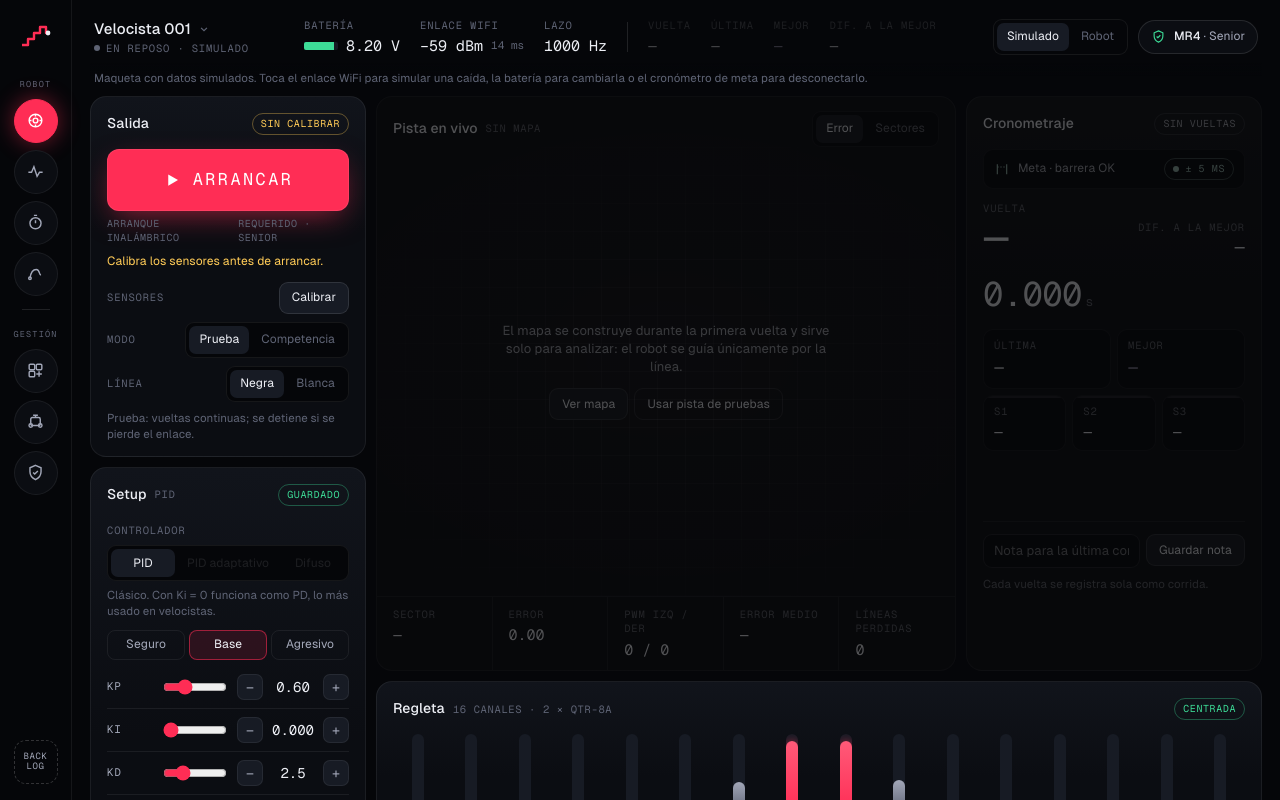
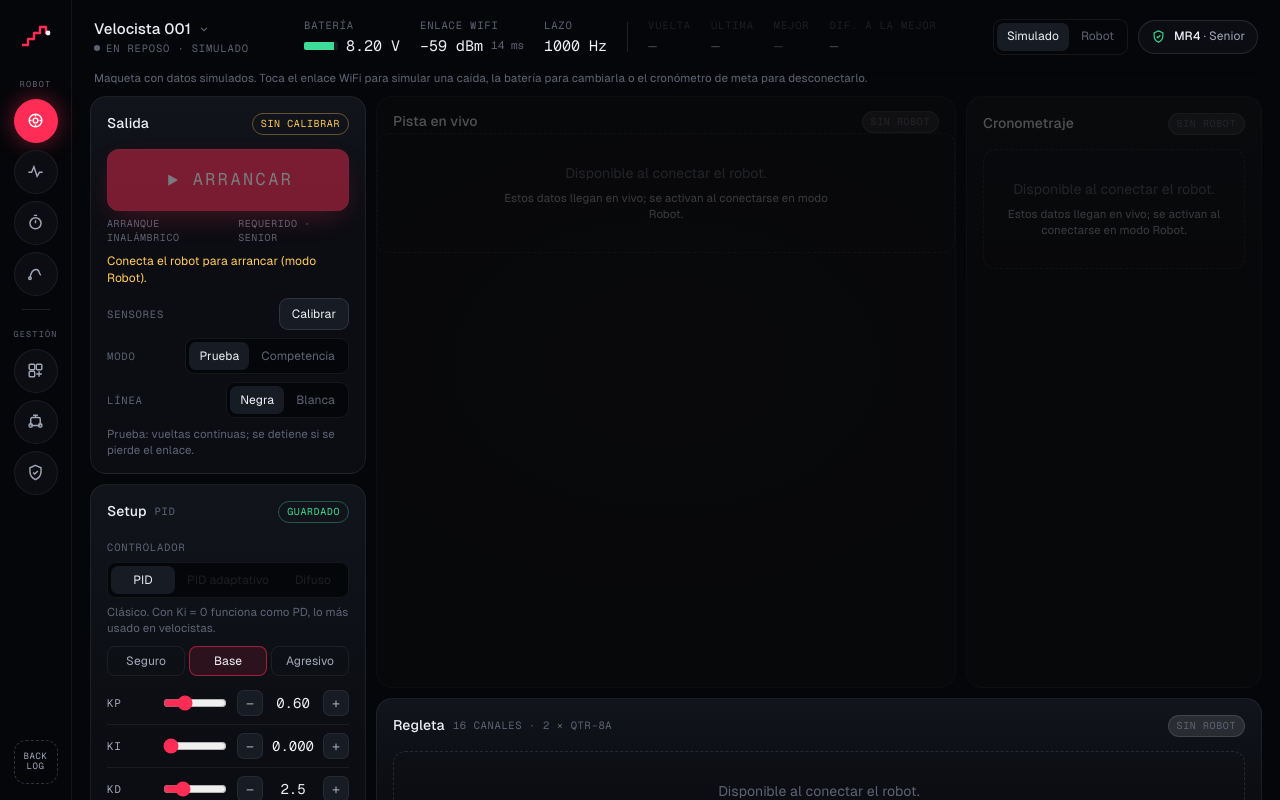
Before and after one commit to Xinefeth/Proyecto_Taller_Velocista, a React (Vite) app in the folder consola/: page / in a window 1280 px wide. Shown: the top 800 px of the page. Built offline with nearby package versions, Linux system fonts and the light colour scheme.

Commit message:
feat(consola): deshabilitar paneles en vivo sin robot conectado

```diff
--- a/consola/src/pages/Control.tsx
+++ b/consola/src/pages/Control.tsx
@@ -2,7 +2,7 @@
 // EN-19, HU-13 a HU-18, HU-21 a HU-24, HU-30, HU-11.
 import { useState } from "react";
 import { useConsola } from "../stores/ConsolaContext";
-import { Card } from "../components/Card";
+import { Card, type Sprint } from "../components/Card";
 import { ICO, Gate, Play, Stop } from "../components/IconosUI";
 import { CTRL, PDEF, differs } from "../datos/controladores";
 import { curVer, facts } from "../logica/dominio";
@@ -17,6 +17,38 @@ const CTRL_SPRINT: Record<string, "2" | "C" | undefined> = {
   fuzzy: "C",
 };
 
+// Placeholder deshabilitado para los paneles que dependen de telemetría en vivo.
+// Se muestra mientras no hay robot conectado (source !== "robot"); al conectarse,
+// cada panel renderiza su contenido real de nuevo.
+function PanelEnEspera({
+  titulo,
+  sub,
+  className,
+  pbi,
+  sprint,
+}: {
+  titulo: string;
+  sub?: string;
+  className: string;
+  pbi: string;
+  sprint: Sprint;
+}) {
+  return (
+    <Card className={`${className} panel-espera`} aria-label={titulo} pbi={pbi} sprint={sprint}>
+      <div className="hd">
+        <h2>
+          {titulo} {sub ? <small>{sub}</small> : null}
+        </h2>
+        <span className="tag">Sin robot</span>
+      </div>
+      <div className="espera-robot" role="status">
+        <p>Disponible al conectar el robot.</p>
+        <p className="muted">Estos datos llegan en vivo; se activan al conectarse en modo Robot.</p>
+      </div>
+    </Card>
+  );
+}
+
 function Salida() {
   const c = useConsola();
   const calTag = c.calibrating
@@ -25,7 +57,8 @@ function Salida() {
       ? ["Calibrado", "tag good"]
       : ["Sin calibrar", "tag warn"];
   let hint: [string, string];
-  if (c.running)
+  if (!c.robotConectado) hint = ["Conecta el robot para arrancar (modo Robot).", "hint warn"];
+  else if (c.running)
     hint = [
       c.mode === "competencia" ? "Intento en curso: una vuelta." : "En pista, modo prueba.",
       "hint",
@@ -46,7 +79,13 @@ function Salida() {
         <h2>Salida</h2>
         <span className={calTag[1]}>{calTag[0]}</span>
       </div>
-      <button type="button" className="go" data-running={c.running} onClick={c.arrancarDetener}>
+      <button
+        type="button"
+        className="go"
+        data-running={c.running}
+        disabled={!c.robotConectado}
+        onClick={c.arrancarDetener}
+      >
         {c.running ? <Stop /> : <Play />}
         <span>{c.running ? "DETENER" : "ARRANCAR"}</span>
       </button>
@@ -315,6 +354,8 @@ function PistaEnVivo() {
       : c.lastLap
         ? fmt(c.lastLap.iae / Math.max(0.01, c.lastLap.t), 2)
         : "—";
+  if (!c.robotConectado)
+    return <PanelEnEspera titulo="Pista en vivo" className="a-map" pbi="HU-22 · HU-24" sprint="2" />;
   return (
     <Card className="a-map" aria-label="Pista en vivo" pbi="HU-22 · HU-24" sprint="2">
       <div className="hd">
@@ -417,6 +458,8 @@ function Cronometraje() {
     if (c.lastLap?.fin) return [c.lastLap.col[i], fmt(c.lastLap.sec[i], 3)];
     return ["", "—"];
   };
+  if (!c.robotConectado)
+    return <PanelEnEspera titulo="Cronometraje" className="a-time" pbi="HU-19 · EN-15" sprint="2" />;
   return (
     <Card className="a-time" aria-label="Cronometraje" pbi="HU-19 · EN-15" sprint="2">
       <div className="hd">
@@ -551,6 +594,16 @@ function Regleta() {
     : Math.abs(pos) < 0.25
       ? ["Centrada", "tag good"]
       : [pos > 0 ? "Hacia la derecha" : "Hacia la izquierda", "tag"];
+  if (!c.robotConectado)
+    return (
+      <PanelEnEspera
+        titulo="Regleta"
+        sub="16 canales · 2 × QTR-8A"
+        className="a-sens"
+        pbi="HU-15"
+        sprint="1"
+      />
+    );
   return (
     <Card className="a-sens" pbi="HU-15" sprint="1">
       <div className="hd">
@@ -601,6 +654,10 @@ function Senales() {
     ["pl", "var(--ink)", "Izq"],
     ["pr", "var(--dim)", "Der"],
   ];
+  if (!c.robotConectado)
+    return (
+      <PanelEnEspera titulo="Señales" sub="6 s · 20 Hz" className="a-sig" pbi="HU-21" sprint="2" />
+    );
   return (
     <Card className="a-sig" pbi="HU-21" sprint="2">
       <div className="hd">
@@ -668,6 +725,16 @@ function ErrorPista() {
       c.lastBinsRef.current,
     ),
   );
+  if (!c.robotConectado)
+    return (
+      <PanelEnEspera
+        titulo="Error a lo largo de la pista"
+        sub="vuelta actual sobre la anterior"
+        className="a-health"
+        pbi="HU-30"
+        sprint="C"
+      />
+    );
   return (
     <Card className="a-health" pbi="HU-30" sprint="C">
       <div className="hd">
--- a/consola/src/stores/ConsolaContext.tsx
+++ b/consola/src/stores/ConsolaContext.tsx
@@ -116,6 +116,9 @@ export interface Consola {
   // conexión / fuente
   source: Fuente;
   setSource: (v: Fuente) => void;
+  // true solo con un robot real conectado (source === "robot"); los paneles en
+  // vivo se deshabilitan mientras sea false y se reactivan al conectarse.
+  robotConectado: boolean;
   connected: boolean;
   toggleConnected: () => void;
   link: { dbm: number; ms: number };
@@ -982,6 +985,7 @@ export function ProveedorConsola({ children }: { children: ReactNode }) {
     setProfile,
     source,
     setSource,
+    robotConectado: source === "robot",
     connected,
     toggleConnected,
     link: linkRef.current,
--- a/consola/src/styles/prototipo.css
+++ b/consola/src/styles/prototipo.css
@@ -3028,3 +3028,29 @@ body[data-scope="s2"] .card[data-sprint="W"] {
     transition: none;
   }
 }
+
+/* Paneles en vivo deshabilitados mientras no hay robot conectado (EN-19/EN-05). */
+.panel-espera .hd .tag {
+  background: var(--line2);
+  color: var(--dim);
+}
+.espera-robot {
+  display: flex;
+  flex-direction: column;
+  align-items: center;
+  justify-content: center;
+  gap: 6px;
+  text-align: center;
+  min-height: 120px;
+  padding: 24px 16px;
+  color: var(--dim);
+  border: 1px dashed var(--line2);
+  border-radius: 12px;
+}
+.espera-robot p {
+  margin: 0;
+}
+.espera-robot .muted {
+  font-size: 0.82em;
+  max-width: 42ch;
+}
```
